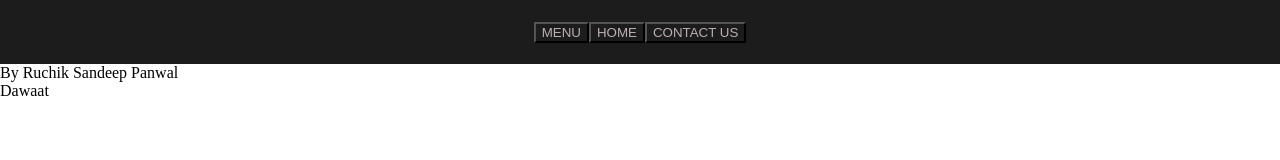
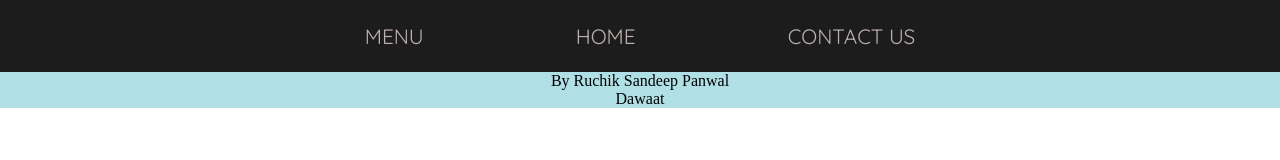
Before and after one commit to ruchik-panwal/restaurantPage, a website built with webpack: page src/template.html in a window 1280 px wide. Built offline with nearby package versions, Linux system fonts and the light colour scheme; a web font is replaced by a local one.

Commit message:
added some css + font for header

```diff
--- a/src/headerFooter.css
+++ b/src/headerFooter.css
@@ -1,15 +1,42 @@
+@import url('https://fonts.googleapis.com/css2?family=Montserrat:ital,wght@0,100..900;1,100..900&family=Quicksand:wght@300..700&family=Yatra+One&display=swap');
+
+body{
+
+    display: flex;
+    flex-direction: column;
+    justify-content: space-between;
+
+
+}
+
 .header {
     background-color: #1C1C1C;
-    height: 8vh;
+    height: 9vh;
 
     display: flex;
     align-items: center;
     justify-content: center;
+
 }
 
 .header button{
+
+    font-size: 1.3rem ;
     color: rgb(189, 175, 175);
     background-color: transparent;
+    border-style: none;
+
+    font-family: "Quicksand";
+    margin: 70px;
+}
+
+.footer{
+    background-color: powderblue;
+
+    display: flex;
+    flex-direction: column;
+    align-items: center;
+    justify-content: center;
 
 
 }
```
